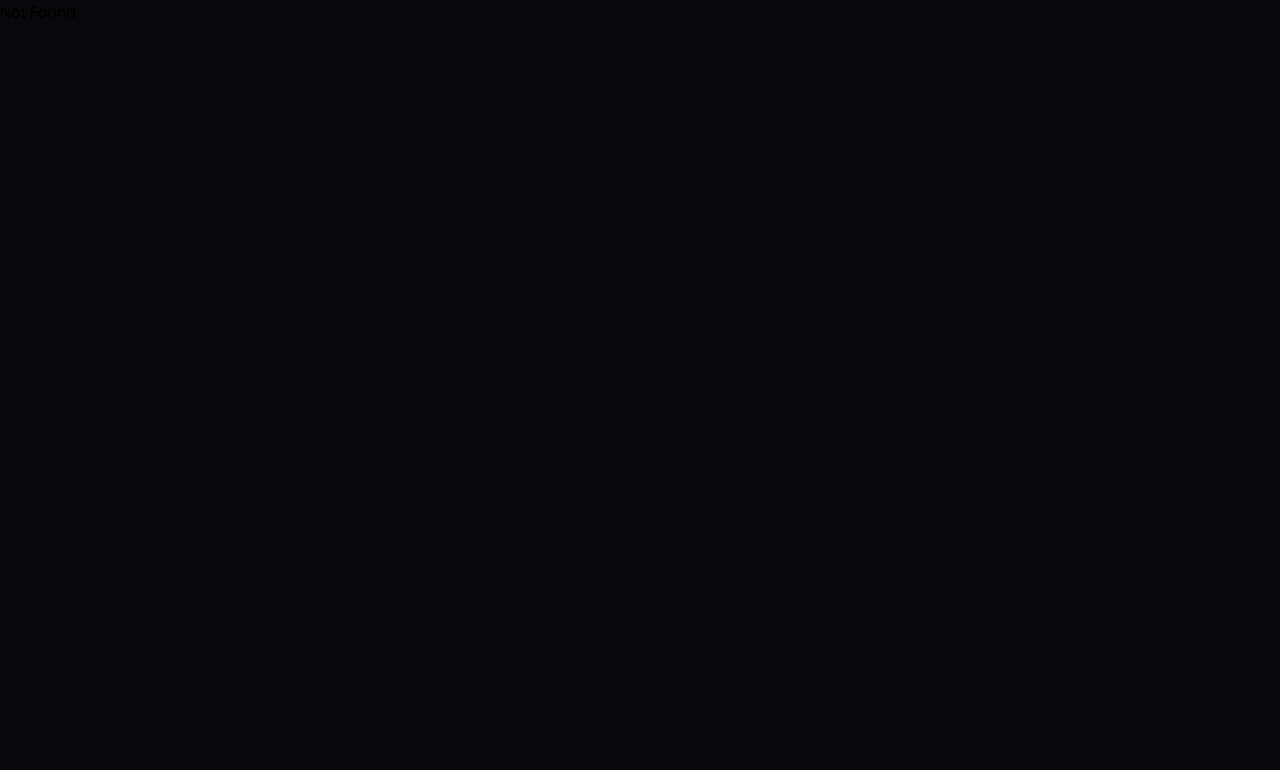
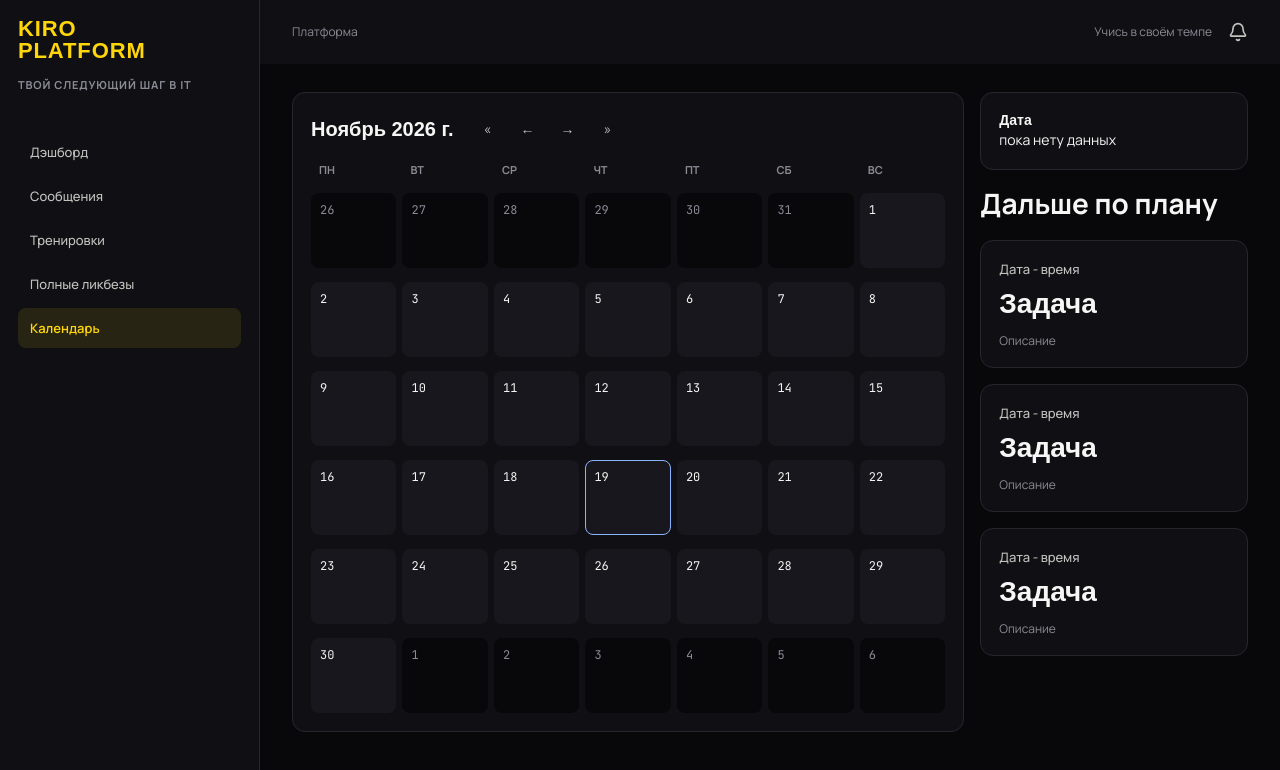
Before and after one commit to mrkiro52/kiro-v2, a React (Vite) app in the folder frontend/client/: page /calendar in a window 1280 px wide. Shown: the top 770 px of the page. Built offline with nearby package versions, Linux system fonts and the light colour scheme; a web font is replaced by a local one.

Commit message:
feat: сделал страницу календаря

```diff
--- a/frontend/client/package.json
+++ b/frontend/client/package.json
@@ -15,6 +15,7 @@
     "@tanstack/react-router": "^1.170.46",
     "@tanstack/react-router-devtools": "^1.167.3",
     "react": "^19.3.1",
+    "react-calendar": "^6.0.1",
     "react-dom": "^19.3.1",
     "react-hook-form": "^7.92.0",
     "tailwindcss": "^4.3.5"
--- /dev/null
+++ b/frontend/client/src/components/UI/Card.tsx
@@ -0,0 +1,14 @@
+import { type DashboardCardProps } from "../../types/DashboardCard"
+
+
+const Card = ({ label, value, description }: DashboardCardProps) => {
+    return (
+        <div className="widget p-4.5">
+            <dt className="text-[13px]/5 font-medium text-text-secondary">{label}</dt>
+            <dd className="mt-2 font-display text-[28px]/[34px] font-bold tabular-nums">{value}</dd>
+            <dd className="mt-3 text-xs/4 text-text-tertiary">{description}</dd>
+        </div>
+    )
+}
+
+export default Card
--- a/frontend/client/src/components/layout/Layout.tsx
+++ b/frontend/client/src/components/layout/Layout.tsx
@@ -22,7 +22,7 @@ const Layout = () => {
                         <Link to="/messages" className="nav-item">Сообщения</Link>
                         <Link to="/" className="nav-item">Тренировки</Link>
                         <Link to="/" className="nav-item">Полные ликбезы</Link>
-                        <Link to="/" className="nav-item">Календарь</Link>
+                        <Link to="/calendar" className="nav-item">Календарь</Link>
                     </ul>
                 </nav>
             </aside>
--- a/frontend/client/src/main.css
+++ b/frontend/client/src/main.css
@@ -139,4 +139,91 @@ body {
             white-space: nowrap;
         }
     }
+
+    .calendar-layout {
+        @apply grid max-w-279 items-start gap-4 md:grid-cols-[minmax(0,1fr)_minmax(240px,28%)];
+    }
+
+    .calendar-sidebar {
+        @apply grid min-w-0 gap-4;
+    }
+
+    .kiro-calendar {
+        @apply w-full max-w-196.5 p-2 sm:p-4.5;
+    }
+
+    .kiro-calendar .react-calendar__navigation {
+        @apply mb-4 flex flex-wrap items-center gap-1;
+    }
+
+    .kiro-calendar .react-calendar__navigation button {
+        @apply min-h-9 min-w-7 rounded-radius-sm px-1 text-text-secondary sm:min-w-9;
+    }
+
+    .kiro-calendar .react-calendar__navigation .react-calendar__navigation__label {
+        @apply mr-2 pl-0 text-left font-display text-sm font-bold text-text-primary first-letter:uppercase sm:text-[20px];
+        /* Keep the navigation grouped beside the month label. */
+        flex-grow: 0 !important;
+        order: -1;
+    }
+
+    .kiro-calendar .react-calendar__month-view__weekdays,
+    .kiro-calendar .react-calendar__month-view__days {
+        /* react-calendar sets these rows to flex inline. */
+        display: grid !important;
+        grid-template-columns: repeat(7, minmax(0, 1fr));
+        gap: 14px 6px;
+    }
+
+    .kiro-calendar .react-calendar__month-view__weekdays {
+        @apply mb-4 px-0 text-[11px]/[14px] font-bold uppercase text-text-tertiary;
+    }
+
+    .kiro-calendar .react-calendar__month-view__weekdays__weekday {
+        @apply overflow-hidden px-1 sm:px-2;
+    }
+
+    .kiro-calendar .react-calendar__month-view__weekdays abbr {
+        @apply no-underline;
+    }
+
+    .kiro-calendar .react-calendar__tile {
+        @apply min-w-0 rounded-radius-sm border border-transparent bg-bg-tertiary p-1 text-xs text-text-primary sm:p-2;
+    }
+
+    .kiro-calendar .react-calendar__month-view__days__day {
+        @apply flex min-h-11 items-start text-left font-mono tabular-nums sm:min-h-18.75;
+    }
+
+    .kiro-calendar .react-calendar__month-view__days__day--neighboringMonth {
+        @apply bg-bg-primary text-text-tertiary;
+    }
+
+    .kiro-calendar .react-calendar__tile--now {
+        @apply text-math-blue;
+    }
+
+    .kiro-calendar .react-calendar__tile--active {
+        @apply border-math-blue text-text-primary;
+    }
+
+    .kiro-calendar button:enabled:hover {
+        @apply cursor-pointer border-accent-lime text-accent-lime;
+    }
+
+    .kiro-calendar button:focus-visible {
+        @apply outline-2 outline-offset-2 outline-accent-lime;
+    }
+
+    .kiro-calendar button:disabled {
+        @apply opacity-50;
+    }
+
+    .calendar-day {
+        @apply min-w-0 p-4.5;
+    }
+
+    .calendar-day h2 {
+        @apply font-display text-sm/[18px] font-bold text-text-primary first-letter:uppercase;
+    }
 }
--- /dev/null
+++ b/frontend/client/src/pages/CalendarPage.tsx
@@ -0,0 +1,53 @@
+import { useState } from "react"
+import Calendar from "react-calendar"
+import Card from "../components/UI/Card";
+
+
+
+type ValuePiece = Date | null;
+
+type Value = ValuePiece | [ValuePiece, ValuePiece];
+
+const CalendarPage = () => {
+
+    const [value, setValue] = useState<Value>(new Date())
+
+    return (
+        <div className="calendar-layout">
+            <Calendar
+                className="widget kiro-calendar"
+                locale="ru-RU"
+                onChange={setValue}
+                value={value}
+                prevLabel="←"
+                nextLabel="→"
+                prevAriaLabel="Предыдущий период"
+                nextAriaLabel="Следующий период"
+                prev2AriaLabel="Перейти назад на больший период"
+                next2AriaLabel="Перейти вперёд на больший период"
+            />
+
+            <div className="calendar-sidebar">
+                <div className="widget calendar-day" aria-labelledby="calendar-day-heading" aria-live="polite">
+                    <div>
+                        <h2 id="calendar-day-heading">
+                            Дата
+                        </h2>
+                        <span>пока нету данных</span>
+                    </div>
+                </div>
+
+                <div>
+                    <h1 className=" text-[28px]/[34px] font-bold mb-5">Дальше по плану</h1>
+                    <div className="flex flex-col gap-4">
+                        <Card label="Дата - время" value="Задача" description="Описание" />
+                        <Card label="Дата - время" value="Задача" description="Описание" />
+                        <Card label="Дата - время" value="Задача" description="Описание" />
+                    </div>
+                </div>
+            </div>
+        </div>
+    )
+}
+
+export default CalendarPage
--- a/frontend/client/src/pages/Dashboard.tsx
+++ b/frontend/client/src/pages/Dashboard.tsx
@@ -1,4 +1,4 @@
-import StatCard from "../components/UI/DashboardCard"
+import Card from "../components/UI/Card"
 
 const Dashboard = () => {
     return (
@@ -44,17 +44,17 @@ const Dashboard = () => {
 
                 {/* TODO: Подставить статистику задач, уроков и дней практики из моков. */}
                 <dl aria-label="Учебная статистика" className="grid gap-4 md:grid-cols-3">
-                    <StatCard
+                    <Card
                         label="SQL-тренажёр"
                         value="4 / 90"
                         description="Решено 4% · осталось 86 задач"
                     />
-                    <StatCard
+                    <Card
                         label="Ликбезы"
                         value="4 / 12"
                         description="Пройдено в курсе «SQL с нуля»"
                     />
-                    <StatCard
+                    <Card
                         label="Учебная неделя"
                         value="3 дня"
                         description="С практикой на этой неделе"
--- a/frontend/client/src/routeTree.gen.ts
+++ b/frontend/client/src/routeTree.gen.ts
@@ -12,6 +12,7 @@ import { Route as rootRouteImport } from './routes/__root'
 import { Route as IndexRouteImport } from './routes/index'
 import { Route as AppRouteImport } from './routes/_app'
 import { Route as AuthRouteImport } from './routes/_auth'
+import { Route as AppCalendarRouteImport } from './routes/_app/calendar'
 import { Route as AppDashboardRouteImport } from './routes/_app/dashboard'
 import { Route as AppMessagesRouteImport } from './routes/_app/messages'
 import { Route as AuthLoginRouteImport } from './routes/_auth/login'
@@ -29,6 +30,11 @@ const AppRoute = AppRouteImport.update({
 const AuthRoute = AuthRouteImport.update({
   id: '/_auth',
   getParentRoute: () => rootRouteImport,
+} as any)
+const AppCalendarRoute = AppCalendarRouteImport.update({
+  id: '/calendar',
+  path: '/calendar',
+  getParentRoute: () => AppRoute,
 } as any)
 const AppDashboardRoute = AppDashboardRouteImport.update({
   id: '/dashboard',
@@ -53,6 +59,7 @@ const AuthRegisterRoute = AuthRegisterRouteImport.update({
 
 export interface FileRoutesByFullPath {
   '/': typeof IndexRoute
+  '/calendar': typeof AppCalendarRoute
   '/dashboard': typeof AppDashboardRoute
   '/messages': typeof AppMessagesRoute
   '/login': typeof AuthLoginRoute
@@ -60,6 +67,7 @@ export interface FileRoutesByFullPath {
 }
 export interface FileRoutesByTo {
   '/': typeof IndexRoute
+  '/calendar': typeof AppCalendarRoute
   '/dashboard': typeof AppDashboardRoute
   '/messages': typeof AppMessagesRoute
   '/login': typeof AuthLoginRoute
@@ -70,6 +78,7 @@ export interface FileRoutesById {
   '/': typeof IndexRoute
   '/_app': typeof AppRouteWithChildren
   '/_auth': typeof AuthRouteWithChildren
+  '/_app/calendar': typeof AppCalendarRoute
   '/_app/dashboard': typeof AppDashboardRoute
   '/_app/messages': typeof AppMessagesRoute
   '/_auth/login': typeof AuthLoginRoute
@@ -77,14 +86,16 @@ export interface FileRoutesById {
 }
 export interface FileRouteTypes {
   fileRoutesByFullPath: FileRoutesByFullPath
-  fullPaths: '/' | '/dashboard' | '/messages' | '/login' | '/register'
+  fullPaths:
+    '/' | '/calendar' | '/dashboard' | '/messages' | '/login' | '/register'
   fileRoutesByTo: FileRoutesByTo
-  to: '/' | '/dashboard' | '/messages' | '/login' | '/register'
+  to: '/' | '/calendar' | '/dashboard' | '/messages' | '/login' | '/register'
   id:
     | '__root__'
     | '/'
     | '/_app'
     | '/_auth'
+    | '/_app/calendar'
     | '/_app/dashboard'
     | '/_app/messages'
     | '/_auth/login'
@@ -120,6 +131,13 @@ declare module '@tanstack/react-router' {
       preLoaderRoute: typeof AuthRouteImport
       parentRoute: typeof rootRouteImport
     }
+    '/_app/calendar': {
+      id: '/_app/calendar'
+      path: '/calendar'
+      fullPath: '/calendar'
+      preLoaderRoute: typeof AppCalendarRouteImport
+      parentRoute: typeof AppRoute
+    }
     '/_app/dashboard': {
       id: '/_app/dashboard'
       path: '/dashboard'
@@ -152,11 +170,13 @@ declare module '@tanstack/react-router' {
 }
 
 interface AppRouteChildren {
+  AppCalendarRoute: typeof AppCalendarRoute
   AppDashboardRoute: typeof AppDashboardRoute
   AppMessagesRoute: typeof AppMessagesRoute
 }
 
 const AppRouteChildren: AppRouteChildren = {
+  AppCalendarRoute: AppCalendarRoute,
   AppDashboardRoute: AppDashboardRoute,
   AppMessagesRoute: AppMessagesRoute,
 }
--- /dev/null
+++ b/frontend/client/src/routes/_app/calendar.tsx
@@ -0,0 +1,7 @@
+import { createFileRoute } from "@tanstack/react-router";
+import CalendarPage from "../../pages/CalendarPage";
+
+
+export const Route = createFileRoute('/_app/calendar')({
+    component: CalendarPage
+})
```
Also changed, not shown: 1 other file (tests, documents, lock files or other folders).
